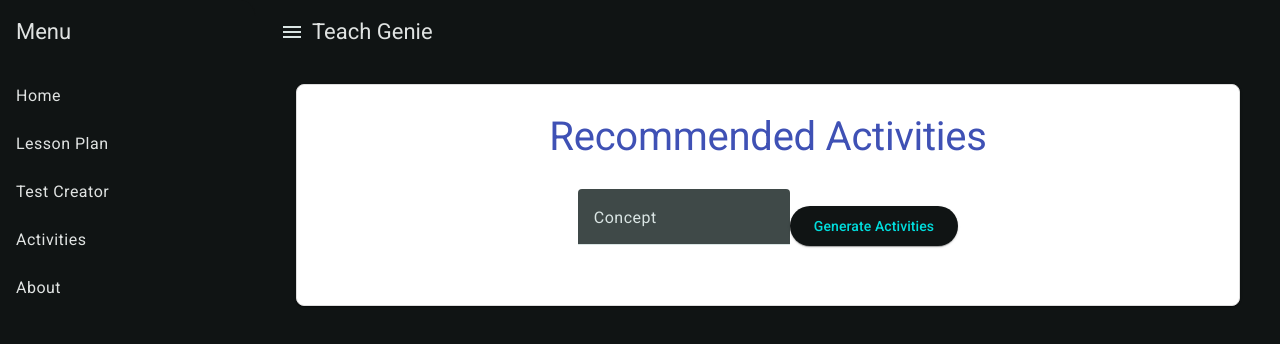
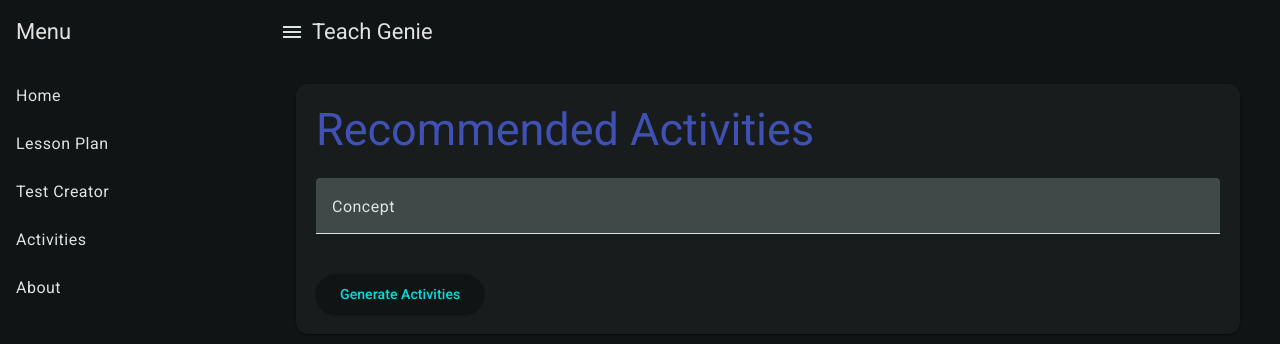
Before and after one commit to Thomas-Barry1/teacherWebApp, an Angular app in the folder frontend/: page /activities in a window 1280 px wide. Shown: the top 344 px of the page. Built offline with nearby package versions, Linux system fonts and the light colour scheme.

Commit message:
Create more homogenous style between pages

```diff
--- a/frontend/src/app/activities/activities.component.css
+++ b/frontend/src/app/activities/activities.component.css
@@ -1,48 +1,20 @@
-/* src/app/components/activities/activities.component.css */
-.activities-card {
+mat-card {
   margin: 20px;
   padding: 20px;
-    background-color: #ffffff;
-    border: 1px solid #ddd;
-    border-radius: 8px;
 }
 
-  .activities-header {
-    text-align: center;
-    margin-bottom: 20px;
+mat-form-field {
+  width: 100%;
 }
 
-  .activities-header h1 {
-    font-size: 2.5em;
+button {
+  margin-top: 20px;
+}
+
+h2 {
   color: #3f51b5;
 }
 
-  .activities-content {
-    margin: 20px 0;
-    text-align: center;
-  }
-
-  .activities-content p {
-    font-size: 1.2em;
-    color: #757575;
-  }
-
-  .saved-activities {
-    margin-top: 20px;
-  }
-
-  .saved-activities ul {
-    list-style-type: none;
-    padding: 0;
-  }
-
-  .saved-activities li {
-    background-color: #f1f1f1;
-    margin: 10px 0;
-    padding: 10px;
-    border: 1px solid #ddd;
-    border-radius: 4px;
-  }
 .loading-container {
   display: flex;
   flex-direction: column;
--- a/frontend/src/app/activities/activities.component.html
+++ b/frontend/src/app/activities/activities.component.html
@@ -1,6 +1,5 @@
-<mat-card class="activities-card">
-  <div class="activities-header">
-    <h1>Recommended Activities</h1>
+<mat-card>
+  <h2>Recommended Activities</h2>
   <form [formGroup]="activitiesForm" (ngSubmit)="generateActivities()">
     <mat-form-field>
       <mat-label>Concept</mat-label>
@@ -10,28 +9,15 @@
       Generate Activities
     </button>
   </form>
-  </div>
+
   <div *ngIf="loading" class="loading-container">
     <mat-spinner></mat-spinner>
-    <p>Generating lesson plan, please wait...</p>
+    <p>Generating activities, please wait...</p>
   </div>
-  <div *ngIf="activities" class="activities-content">
-    <h2>Generated Activities</h2>
+
+  <h2 *ngIf="!loading && activities">Generated activities Plan</h2>
+
+  <div *ngIf="!loading && activities">
     <div [innerHTML]="activities"></div>
-    <!-- <p *ngIf="activities">{{ activities }}</p> -->
-    <button
-      mat-raised-button
-      color="accent"
-      (click)="saveActivities()"
-      *ngIf="activities"
-    >
-      Save Activities
-    </button>
-  </div>
-  <div class="saved-activities" *ngIf="savedActivities.length > 0">
-    <h2>Saved Activities</h2>
-    <ul>
-      <li *ngFor="let savedActivity of savedActivities">{{ savedActivity }}</li>
-    </ul>
   </div>
 </mat-card>
--- a/frontend/src/app/activities/activities.component.ts
+++ b/frontend/src/app/activities/activities.component.ts
@@ -24,7 +24,9 @@ export class ActivitiesComponent {
 
   generateActivities() {
     this.loading = true;
-    const concept = this.activitiesForm.get('concept')?.value;
+    // const concept = this.activitiesForm.get('concept')?.value;
+    const concept = this.activitiesForm.value.concept;
+    console.log(concept)
     this.apiService.generateActivities(concept).subscribe(async response => {
       this.activities = await this.markdownService.convert(response.activities);
       this.loading = false;
@@ -34,10 +36,10 @@ export class ActivitiesComponent {
     });
   }
 
-  saveActivities() {
-    if (this.activities) {
-      this.savedActivities.push(this.activities);
-      this.activities = '';
-    }
-  }
+  // saveActivities() {
+  //   if (this.activities) {
+  //     this.savedActivities.push(this.activities);
+  //     this.activities = '';
+  //   }
+  // }
 }
--- a/frontend/src/app/ai.service.ts
+++ b/frontend/src/app/ai.service.ts
@@ -14,7 +14,8 @@ import { map, shareReplay } from 'rxjs/operators';
 //     Use RxJS to Cache API Responses:
 
 export class AiService {
-  private apiUrl = 'https://teach.webexpansions.com/api';
+  // private apiUrl = 'https://teach.webexpansions.com/api';
+  private apiUrl = 'https://127.0.0.1/api';
 
   constructor(private http: HttpClient) { }
 
--- a/frontend/src/app/lesson-plan/lesson-plan.component.css
+++ b/frontend/src/app/lesson-plan/lesson-plan.component.css
@@ -11,8 +11,8 @@ mat-card {
   margin-top: 20px;
 }
 
-pre {
-  white-space: break-spaces;
+h2 {
+  color: #3f51b5;
 }
 
 .loading-container {
```
Also changed, not shown: 2 other files (tests, documents, lock files or other folders). Lines whose indentation alone changed are shown as unchanged.
